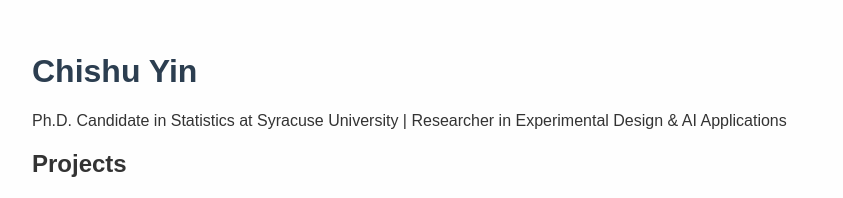
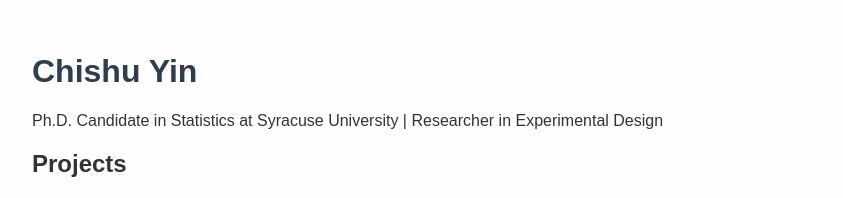
Before and after one commit to ChishuYin/chishuyin.github.io, a plain HTML site: page index.html in a window 1280 px wide. Shown: the top 198 px of the page, without its empty margins (208-1051 px from the left). Drawn offline with Linux system fonts and the light colour scheme.

Commit message:
Update index.html

```diff
--- a/index.html
+++ b/index.html
@@ -30,7 +30,7 @@
 </head>
 <body>
   <h1>Chishu Yin</h1>
-  <p>Ph.D. Candidate in Statistics at Syracuse University | Researcher in Experimental Design & AI Applications</p>
+  <p>Ph.D. Candidate in Statistics at Syracuse University | Researcher in Experimental Design</p>
 
   <section>
     <h2>Projects</h2>
```
